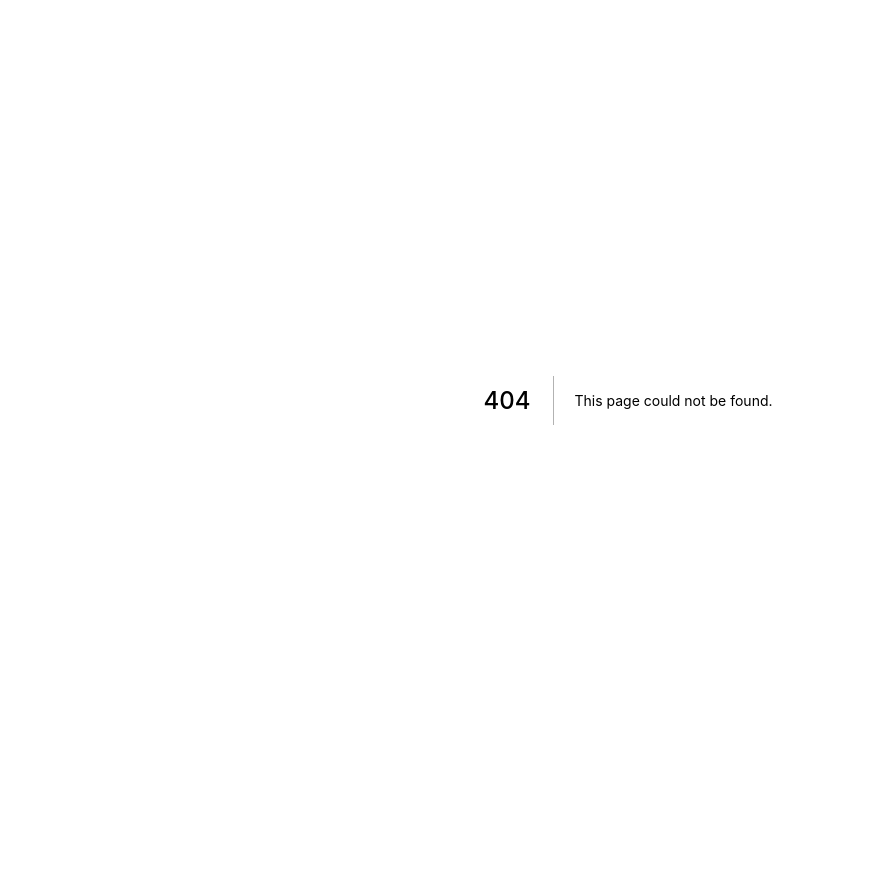
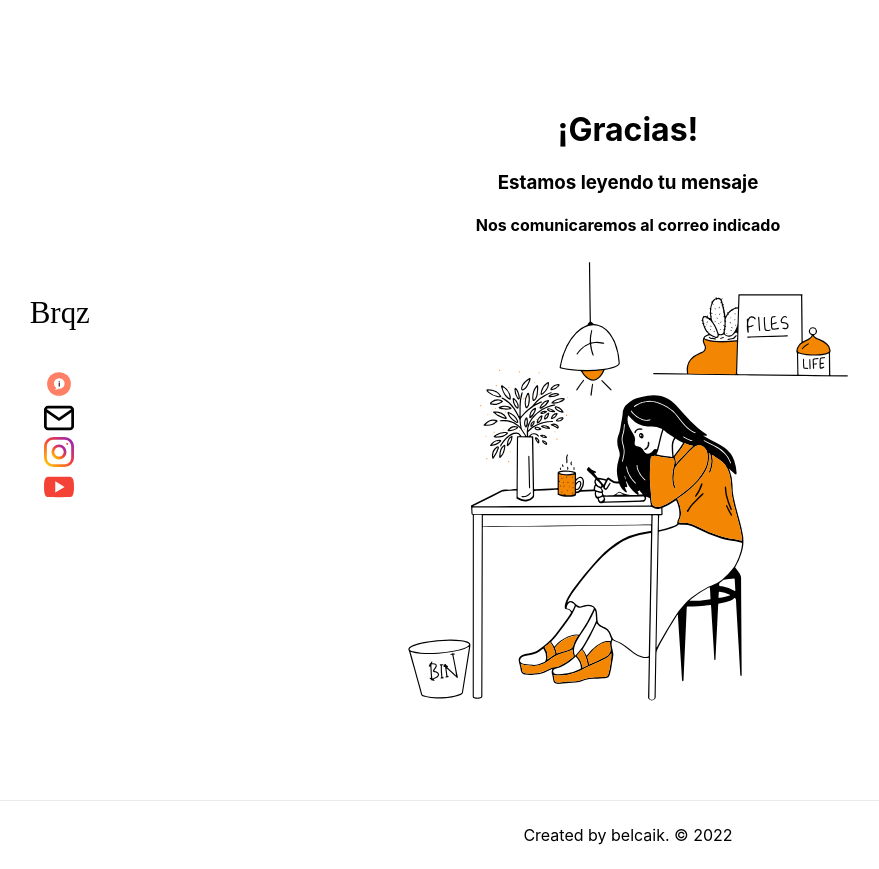
Before and after one commit to belcaik/brqzprod, a Next.js app: page /thanks in a window 1280 px wide. Before the commit this address had no page. Shown: the whole page, without its empty margins (12-891 px from the left). Before the commit the page ends 800 px from the top, so only its background shows below. Built offline with nearby package versions, Linux system fonts and the light colour scheme.

Commit message:
debug contact and add thanks page

```diff
--- a/pages/api/contact.js
+++ b/pages/api/contact.js
@@ -21,7 +21,7 @@ export default function handler(req, res) {
   });
   var mailData = {
     from: "contacto@pedrogarrido.tech",
-    to: "belcaik@gmail.com",
+    to: "s1dh4.test@inbox.testmail.app",
     subject: `${req.body.nombre} Te envio un mensaje!`,
     html: `
       <h2>Mensaje:</h2>
@@ -43,7 +43,7 @@ export default function handler(req, res) {
       res.status(500);
       console.log(err);
     } else {
-      res.status(200).then(console.log(info));
+      res.status(200)
     }
   });
 }
--- a/pages/contact.js
+++ b/pages/contact.js
@@ -3,12 +3,15 @@ import BarraLateral from "../components/BarraLateral";
 import Head from "next/head";
 import styles from "../styles/Contact.module.css";
 import { useState } from "react";
+import { useRouter } from "next/router";
 
 export default function Contact() {
   const [nombre, setNombre] = useState("");
   const [email, setEmail] = useState("");
   const [mensaje, setMensaje] = useState("");
   const [submited, setSubmited] = useState(false);
+
+  const router = useRouter();
 
   const handleSubmit = (e) => {
     e.preventDefault();
@@ -138,6 +141,7 @@ export default function Contact() {
                 type="submit"
                 onClick={(e) => {
                   handleSubmit(e);
+                  router.push("/thanks");
                 }}
                 value="Enviar"
               ></input>
--- /dev/null
+++ b/pages/thanks.js
@@ -0,0 +1,74 @@
+import { motion } from "framer-motion";
+import styles from "../styles/Thanks.module.css";
+import Head from "next/head";
+import BarraLateral from "../components/BarraLateral";
+import Image from "next/image";
+export default function Thanks() {
+  return (
+    <div className={styles.container}>
+      <Head>
+        <title>Brqz Prod</title>
+        <meta name="description" content="produccion audiovisual" />
+        <link rel="icon" href="/favicon.ico" />
+      </Head>
+
+      <main className={styles.main}>
+        <BarraLateral className={styles.barra} />
+        <div className={styles.texto}>
+          <motion.div
+            initial="hidden"
+            animate="enter"
+            exit="exit"
+            variants={{
+              hidden: { opacity: 0, x: 0, y: 200},
+              enter: { opacity: 1, x: 0, y: 0, duration: 200},
+              exit: { opacity: 0, x: 0, y: -200, duration: 200 },
+            }}
+          >
+            <h1>¡Gracias!</h1>
+          </motion.div>
+          <motion.div
+            initial="hidden"
+            animate="visible"
+            variants={{
+              hidden: {
+                scale: 0.8,
+                opacity: 0,
+              },
+              visible: {
+                scale: 1,
+                opacity: 1,
+                transition: {
+                  delay: 0.6,
+                  type: "just",
+                },
+              },
+            }}
+          >
+			<div className={styles.mensajito}>
+
+			<h3>Estamos leyendo tu mensaje</h3>
+			<h4>Nos comunicaremos al correo indicado</h4>
+			</div>
+            <Image
+		  src={"/thanks.svg"}
+		  height={450}
+		  width={450}
+		  />
+
+          </motion.div>
+        </div>
+      </main>
+
+      <footer className={styles.footer}>
+        <a
+          href="https://www.pedrogarrido.tech"
+          target="_blank"
+          rel="noopener noreferrer"
+        >
+          <p>Created by belcaik. © 2022</p>
+        </a>
+      </footer>
+    </div>
+  );
+}
--- /dev/null
+++ b/styles/Thanks.module.css
@@ -0,0 +1,42 @@
+.main {
+	min-height: 100vh;
+	display: grid;
+	grid-template-columns: 1fr 8fr;
+   }
+   .texto{
+	grid-column: 2;
+	position: absolute;
+	top:50%;
+	left: 50%;
+	transform: translate(-50%,-50%);
+	max-width: 50%;
+	text-align: center;
+   }
+
+   .barra {
+	grid-column: 1;
+	padding-left: 0.5em;
+   }
+
+   .footer {
+	display: flex;
+	flex: 1;
+	padding: 0.5rem 0;
+	border-top: 1px solid #eaeaea;
+	justify-content: center;
+	align-items: center;
+   }
+
+   .footer a {
+	display: flex;
+	justify-content: center;
+	align-items: center;
+	flex-grow: 1;
+   }
+
+   @media (max-width: 600px) {
+	.grid {
+	  width: 100%;
+	  flex-direction: column;
+	}
+   }
```
Also changed, not shown: public/thanks.svg (added).
